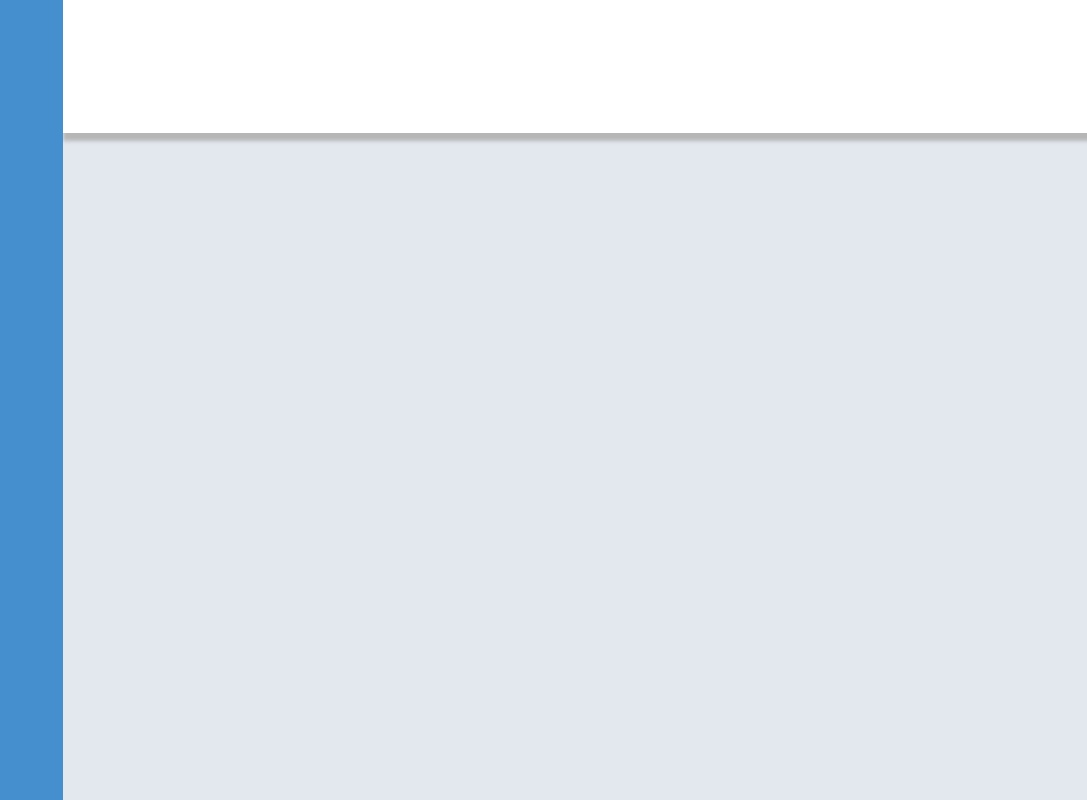
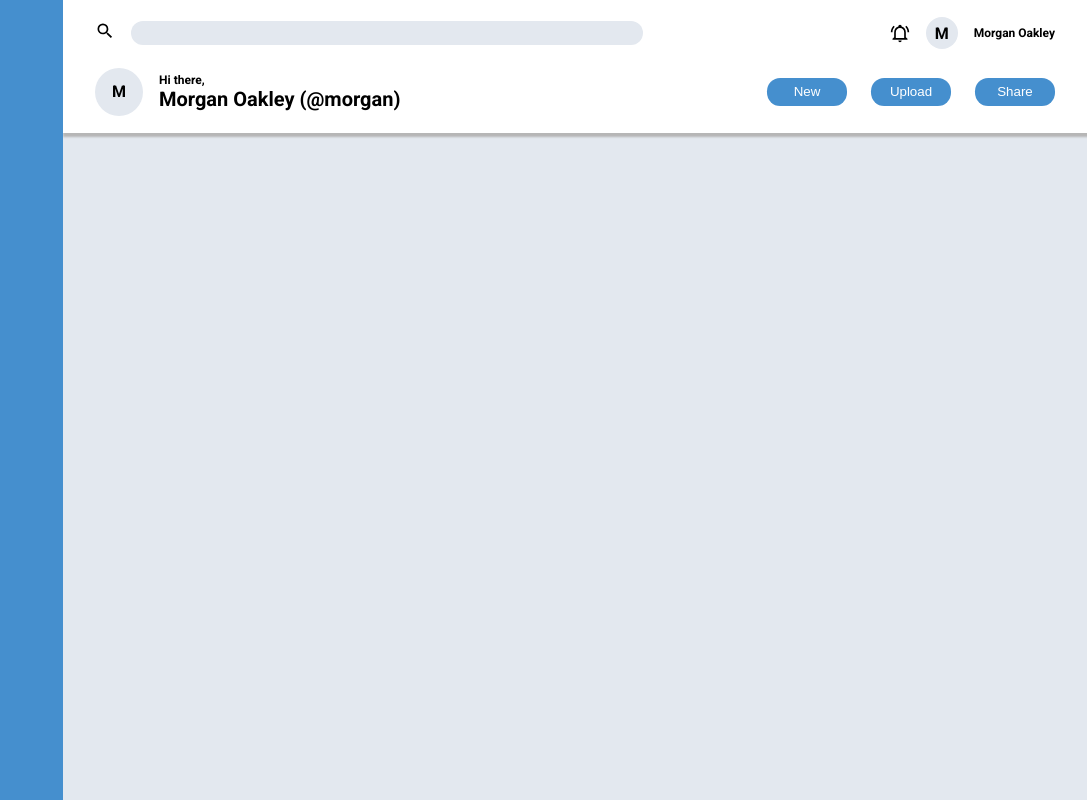
Before and after one commit to szkiss04/odin-admin-dashboard, a plain HTML site: page index.html in a window 1280 px wide. Shown: the whole page, without its empty margins (193-1280 px from the left). Drawn offline with Linux system fonts and the light colour scheme.

Commit message:
Header section finished.

```diff
--- a/index.html
+++ b/index.html
@@ -8,7 +8,30 @@
     <body>
         <div class="container">
             <div class="sidebar"></div>
-            <div class="header"></div>
+            <div class="header">
+                <div class="searchbar">
+                    <label for="searchbar"><img src="./assets/magnify.svg" class="icon" alt="search icon"></label>
+                    <input type="text" name="search" id="searchbar">
+                </div>
+                <div class="user-info">
+                    <img src="./assets/bell-ring-outline.svg" class="icon" alt="bell icon">
+                    <div class="avatar">M</div>
+                    <h2>Morgan Oakley</h2>
+                </div>
+                <div class="user-welcome">
+                    <div class="avatar">M</div>
+                    <div class="text-container">
+                        <p>Hi there,</p>
+                        <p>Morgan Oakley (@morgan)</p>
+                    </div>
+                </div>
+                <div class="btn-group">
+                    <button>New</button>
+                    <button>Upload</button>
+                    <button>Share</button>
+                </div>
+            </div>
+
             <div class="main"></div>
         </div>
     </body>
--- a/styles.css
+++ b/styles.css
@@ -12,7 +12,8 @@
     --sidebar-font-color: white;
     --header-bg-color: white;
     --main-bg-color: rgb(227, 232, 239);
-    --header-drop-shadow: .25rem .25rem .25rem .25rem rgb(182, 182, 182);
+    --header-drop-shadow: 2px 2px 2px 2px rgb(182, 182, 182);
+    --main-font-color: black;
 }
 
 .container {
@@ -34,9 +35,105 @@
 
 .header {
     grid-area: h;
+    padding: 1rem 2rem;
+    display: grid;
+    grid-template-columns: 2fr 1fr;
     background-color: var(--header-bg-color);
     box-shadow: var(--header-drop-shadow);
     z-index: 1;
+    row-gap: 1rem;
+}
+
+.header > .searchbar {
+    display: flex;
+    justify-content: flex-start;
+    align-items: center;
+    gap: 1rem;
+    flex-wrap: wrap;
+}
+
+.icon {
+    width: 1.25rem;
+}
+
+#searchbar {
+    border: none;
+    border-radius: 1rem;
+    padding-left: 1rem;
+    padding-right: 1rem;
+    width: 80%;
+    height: 1.5rem;
+    background-color: var(--main-bg-color);
+}
+
+.user-info {
+    display: flex;
+    justify-content: flex-end;
+    align-items: center;
+    gap: 1rem;
+    flex-wrap: wrap;
+}
+
+.avatar {
+    display: flex;
+    justify-content: center;
+    align-items: center;
+    flex-grow: 0;
+    flex-shrink: 0;
+    border: none;
+    border-radius: 50%;
+    background-color: var(--main-bg-color);
+    font-weight: bold;
+}
+
+.user-info > .avatar {
+    width: 2rem;
+    height: 2rem;
+}
+
+h2 {
+    font-size: 0.75rem;
+    font-weight: bold;
+}
+
+.user-welcome {
+    display: grid;
+    grid-template-columns: 3rem 1fr;
+    align-items: center;
+    gap: 1rem;
+}
+
+.user-welcome > .avatar {
+    width: 3rem;
+    height: 3rem;
+}
+
+.text-container p {
+    font-weight: bold;
+}
+
+.text-container p:first-of-type {
+    font-size: .75rem;
+}
+
+.text-container p:last-of-type {
+    font-size: 1.25rem;
+}
+
+.btn-group {
+    display: flex;
+    justify-content: flex-end;
+    gap: 1.5rem;
+    align-items: center;
+}
+
+.btn-group > button {
+    border: none;
+    border-radius: 0.825rem;
+    height: 1.75rem;
+    width: 5rem;
+    background-color: var(--sidebar-bg-color);
+    color: var(--sidebar-font-color);
 }
 
 .main {
```
Also changed, not shown: assets/bell-ring-outline.svg (added), assets/magnify.svg (added).
